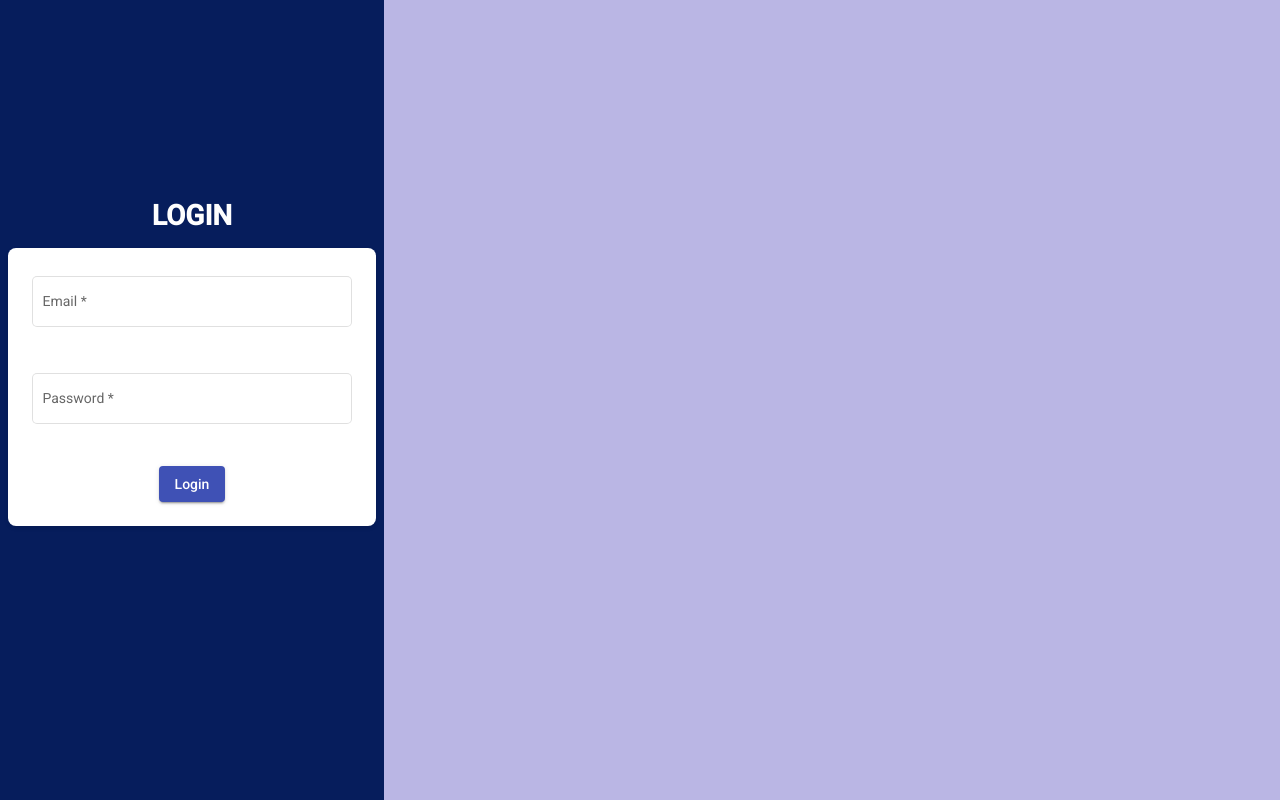
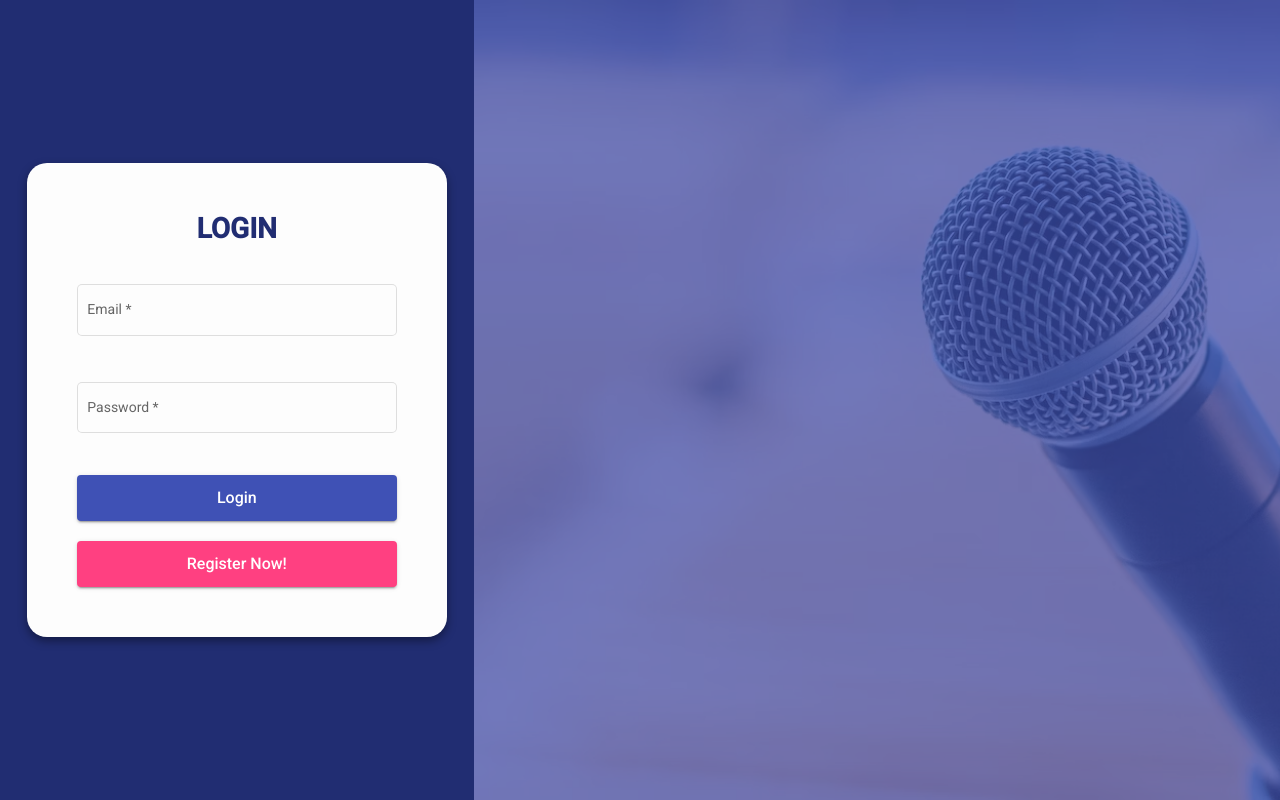
Before and after one commit to AhmedHafez1/audio-to-text-and-translator, an Angular app: page /login in a window 1280 px wide. Built offline with nearby package versions, Linux system fonts and the light colour scheme.

Commit message:
Login styling done

```diff
--- a/src/app/auth/login/login.component.html
+++ b/src/app/auth/login/login.component.html
@@ -1,8 +1,8 @@
 <!-- login.component.html -->
 <div class="container">
   <div class="left-section">
-    <h2>LOGIN</h2>
     <form class="login-form" [formGroup]="loginForm" (ngSubmit)="onSubmit()">
+      <h2>LOGIN</h2>
       <mat-form-field appearance="outline">
         <mat-label>Email</mat-label>
         <input
@@ -33,6 +33,9 @@
       </mat-form-field>
 
       <button mat-raised-button color="primary" type="submit">Login</button>
+      <button mat-raised-button color="accent" type="submit">
+        Register Now!
+      </button>
     </form>
   </div>
   <div class="right-section"></div>
--- a/src/app/auth/login/login.component.scss
+++ b/src/app/auth/login/login.component.scss
@@ -1,4 +1,6 @@
 /* login.component.css */
+@import "../../../custom-styles/base";
+
 .container {
   display: flex;
   justify-content: center;
@@ -7,38 +9,57 @@
 }
 
 .left-section {
-  background-color: #061d5c;
-  flex: 0 30%;
+  background-color: $primary-dark;
+  flex: 0 37%;
   height: 100%;
   display: flex;
   flex-direction: column;
   align-items: center;
-
-  h2 {
-    font-size: 28px;
-    color: #fefefe;
-    font-weight: 600;
-    margin-top: 200px;
-  }
+  justify-content: center;
 }
 
 .right-section {
   flex: 1;
-  background-color: #bab6e4;
   align-self: stretch;
+  position: relative;
+  background-image: url("../../../assets/images/Speech.avif");
+  background-repeat: no-repeat;
+  background-size: cover;
+  &::after {
+    content: "";
+    background: $primary-med; /* Change this to the color and opacity you want */
+    opacity: 0.7;
+    position: absolute;
+    top: 0;
+    left: 0;
+    width: 100%;
+    height: 100%;
+    z-index: 2;
+  }
 }
 
 .login-form {
   width: 320px;
-  padding: 24px;
-  border-radius: 8px;
-  box-shadow: 0 2px 4px rgba(0, 0, 0, 0.1);
-  background-color: #ffffff;
+  padding: 50px;
+  border-radius: 20px;
+  box-shadow: 0 4px 10px rgba(0, 0, 0, 0.4);
+  background-color: #fdfdfd;
   display: flex;
   flex-direction: column;
   justify-content: center;
   align-items: center;
   gap: 20px;
+  h2 {
+    font-size: 28px;
+    color: $primary-dark;
+    font-weight: 600;
+  }
+
+  button {
+    width: 100%;
+    padding: 5px;
+    font-size: 16px;
+  }
 }
 
 .mat-form-field {
--- a/src/app/auth/login/login.component.ts
+++ b/src/app/auth/login/login.component.ts
@@ -1,4 +1,3 @@
-// login.component.ts
 import { Component, OnInit } from '@angular/core';
 import { FormBuilder, FormGroup, Validators } from '@angular/forms';
 import { AuthService } from '../auth.service';
--- /dev/null
+++ b/src/custom-styles/_base.scss
@@ -0,0 +1,11 @@
+$primary-light: #6076f7;
+$primary-med: #3f51b5;
+$primary-dark: #212d72;
+
+$accent-light: #fc6497;
+$accent-med: #ff4081;
+$accent-dark: #ee1b61;
+
+$secondary-light: #0afcbf;
+$secondary-med: #00cc99;
+$secondary-dark: #01684e;
```
Also changed, not shown: src/assets/images/Speech.avif (added).
